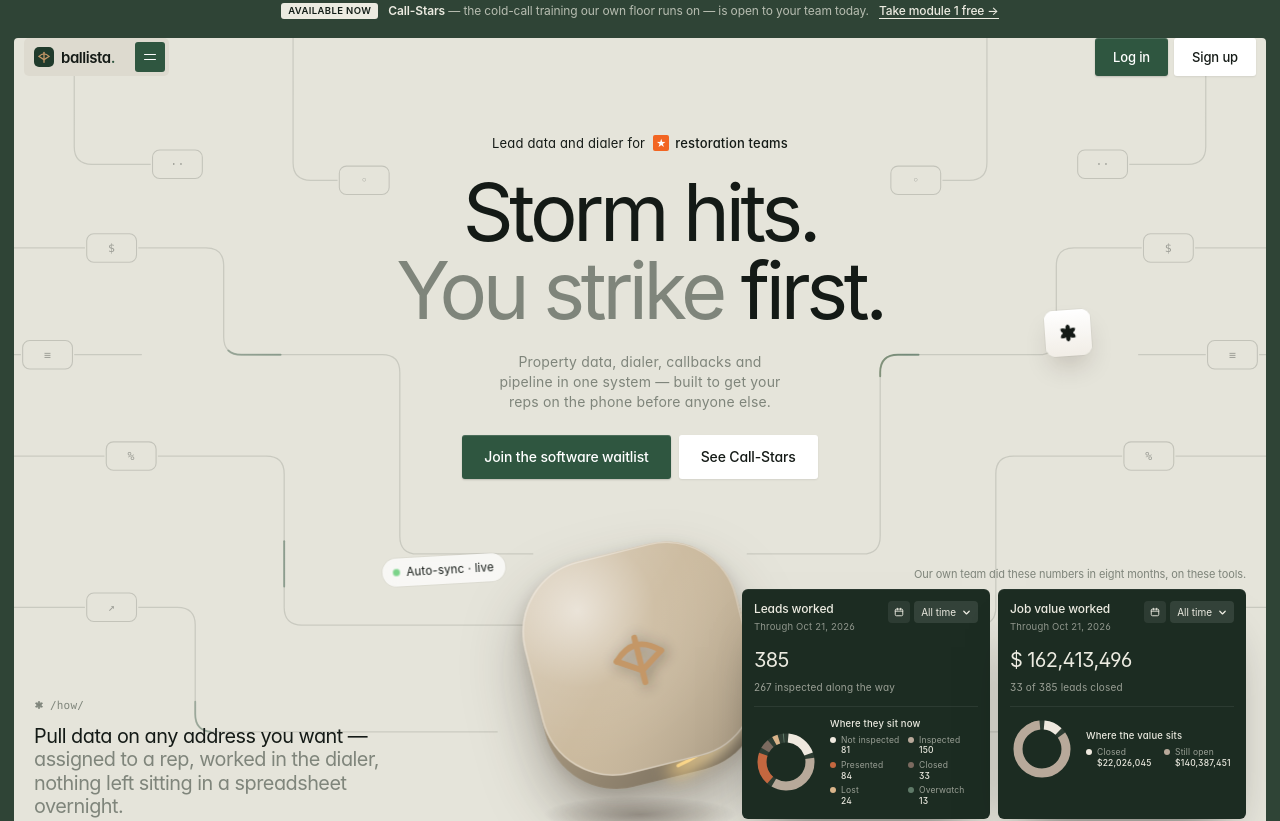
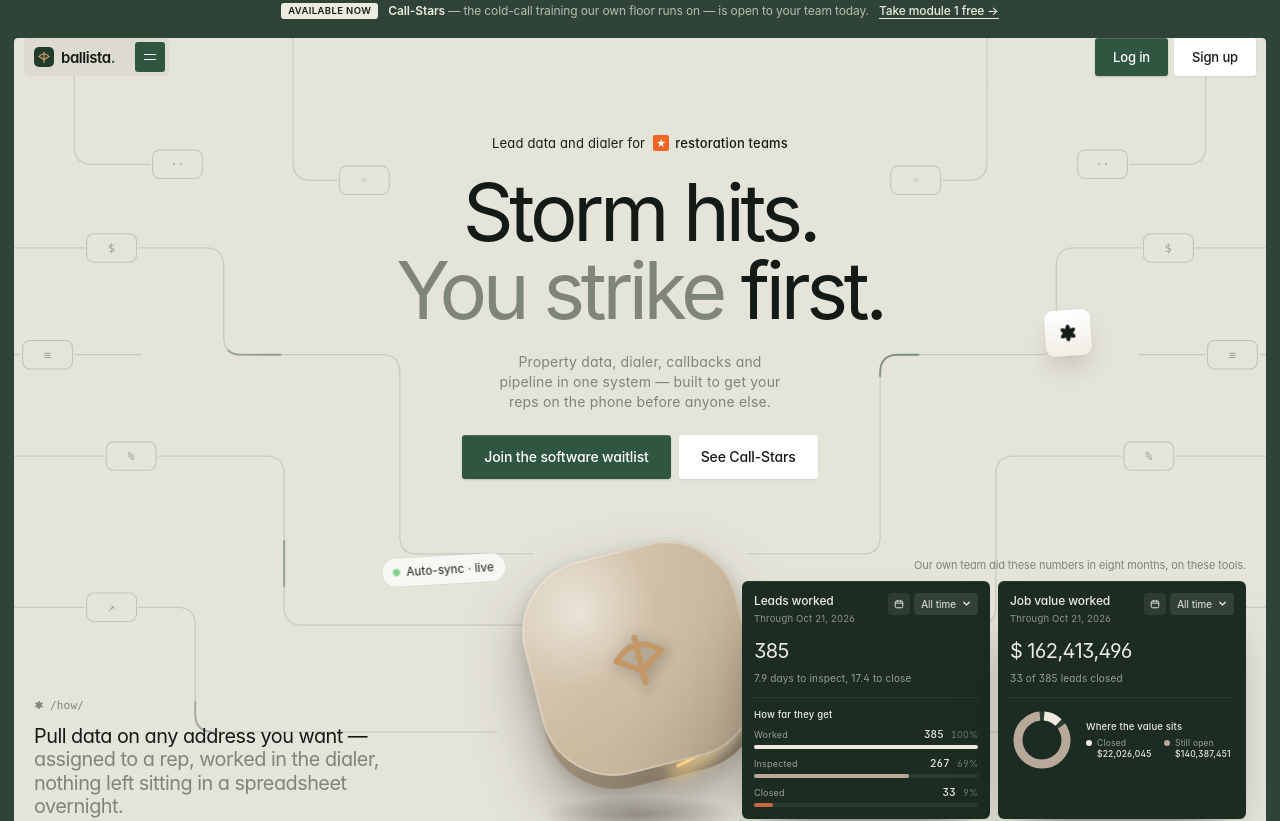
Before and after one commit to EthanDCR/ballistaWebsite, a React (Vite) app: page / in a window 1280 px wide. Shown: the top 821 px of the page. Built offline with nearby package versions, Linux system fonts and the light colour scheme; what pocketbase would draw is missing.

Commit message:
Make the leads card a real funnel

```diff
--- a/src/pages/Landing.tsx
+++ b/src/pages/Landing.tsx
@@ -127,38 +127,39 @@
         // than a count of those weeks; scale it from all-time again if the
         // all-time numbers move.
         //
-        // The stage numbers are WHERE EACH LEAD SITS TODAY, not a funnel. The
-        // proof is that they add to 385, the total — a funnel's counts nest
-        // and shrink instead. The source calls the first one "Lead Set", which
-        // reads as "leads we have set" and makes 81 look like a ceiling the
-        // 150 inspections broke through; it is really the leads set and not
-        // yet inspected, so it is labelled for what it is — short enough to
-        // survive the legend's column, which clipped "Awaiting inspection".
-        // The cumulative
-        // figure — 267 inspected at some point, against 150 standing there
-        // now — is in the note, which is the number a funnel reading wants.
+        // The leads card is a FUNNEL, which is the shape people read into a
+        // pipeline whether it is one or not: 385 worked, 267 of them inspected
+        // at some point, 33 closed. Each step counts everything that reached
+        // it, so the steps overlap and only ever shrink.
+        //
+        // `stageCounts` in the source cannot do this job. Those are where each
+        // lead sits TODAY — they add to 385 rather than nesting, and their
+        // first bucket, "Lead Set" (81), is leads set and NOT YET inspected,
+        // not leads ever set. Read as a funnel it says 81 set and 150
+        // inspected, which is impossible. The cumulative numbers here are
+        // `kpis.inspectedCount` and `kpis.closed`; keep taking them from
+        // there, never from `stageCounts`.
+        //
+        // Month and quarter carry the same two rates at their own volume.
         //
         // "All time" stays first — it is what the card shows on arrival.
         statCards={[
           {
             title: "Leads worked",
             unit: "count",
-            legend: "Where they sit now",
+            legend: "How far they get",
             periods: [
               {
                 label: "All time",
                 range: "Through Oct 21, 2026",
                 amount: 385,
-                note: "267 inspected along the way",
-                // Adds to 385 exactly. Bad lead is a real stage too, with
-                // nothing in it — a zero slice is just noise.
-                categories: [
-                  { label: "Not inspected", value: 81 },
-                  { label: "Inspected", value: 150 },
-                  { label: "Presented", value: 84 },
+                note: "7.9 days to inspect, 17.4 to close",
+                // Cumulative, not current stage: everything that reached each
+                // step, including what has since moved past it.
+                funnel: [
+                  { label: "Worked", value: 385 },
+                  { label: "Inspected", value: 267 },
                   { label: "Closed", value: 33 },
-                  { label: "Lost", value: 24 },
-                  { label: "Overwatch", value: 13 },
                 ],
               },
               {
@@ -166,13 +167,10 @@
                 range: "Jul 01 - Sep 30, 2026",
                 amount: 75,
                 note: "Three months at the floor's rate",
-                categories: [
-                  { label: "Not inspected", value: 16 },
-                  { label: "Inspected", value: 29 },
-                  { label: "Presented", value: 16 },
+                funnel: [
+                  { label: "Worked", value: 75 },
+                  { label: "Inspected", value: 52 },
                   { label: "Closed", value: 6 },
-                  { label: "Lost", value: 5 },
-                  { label: "Overwatch", value: 3 },
                 ],
               },
               {
@@ -180,13 +178,10 @@
                 range: "Sep 01 - Sep 30, 2026",
                 amount: 25,
                 note: "An average month on the floor",
-                categories: [
-                  { label: "Not inspected", value: 5 },
-                  { label: "Inspected", value: 10 },
-                  { label: "Presented", value: 5 },
+                funnel: [
+                  { label: "Worked", value: 25 },
+                  { label: "Inspected", value: 17 },
                   { label: "Closed", value: 2 },
-                  { label: "Lost", value: 2 },
-                  { label: "Overwatch", value: 1 },
                 ],
               },
             ],
```
